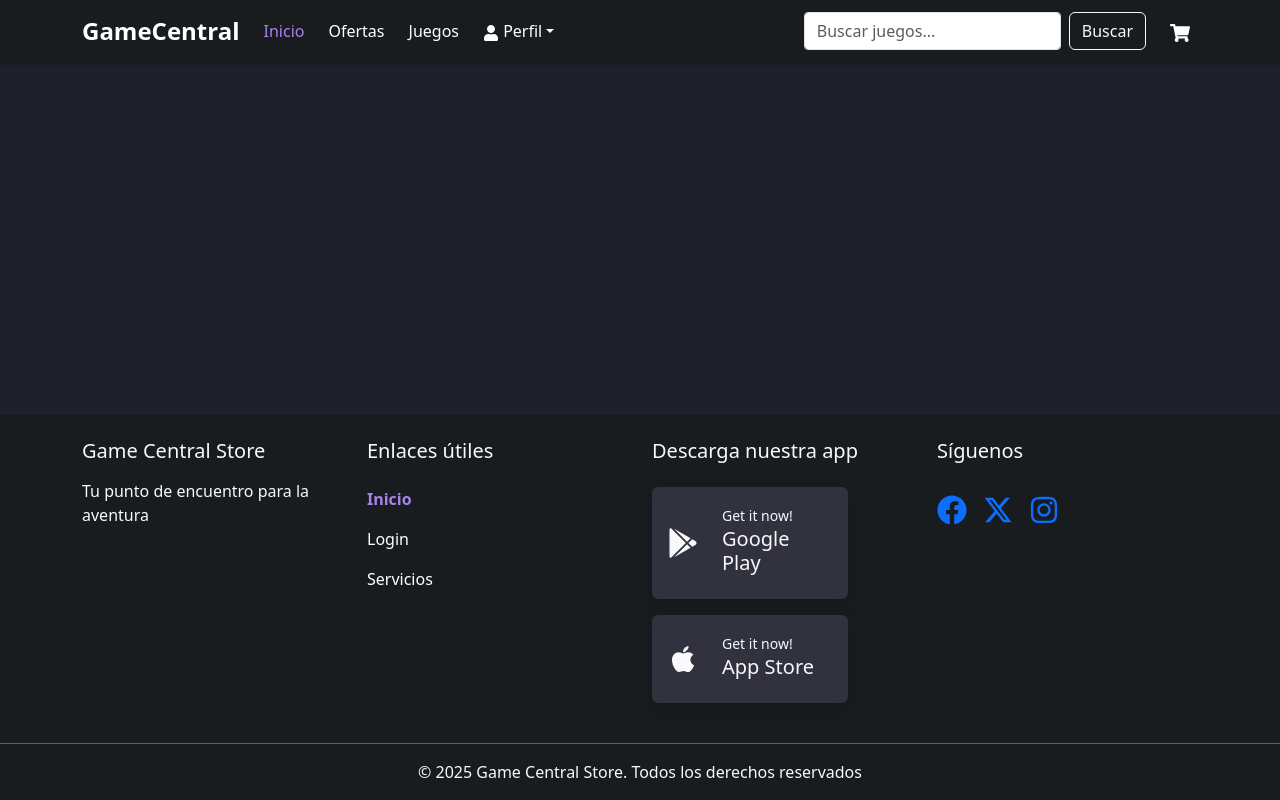
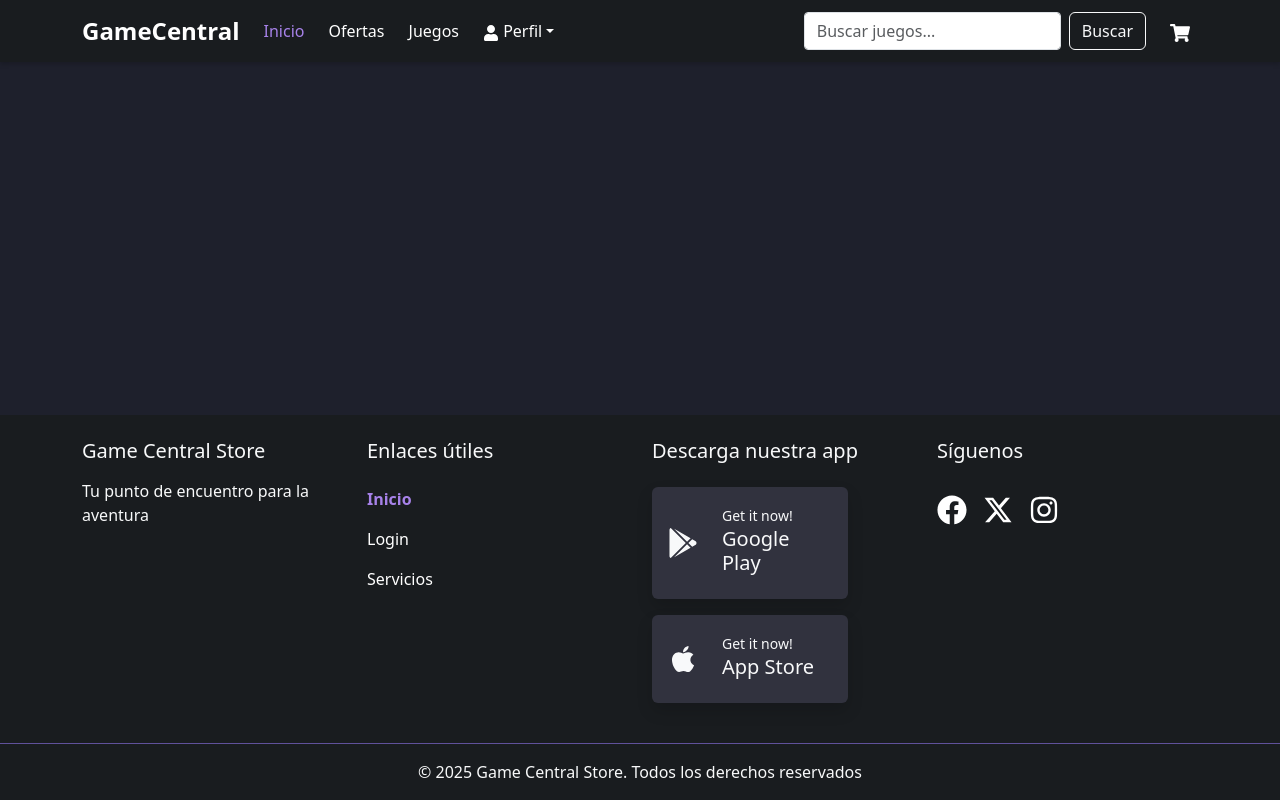
Before and after one commit to DanielCornelio/gameCentralStore, a React (Vite) app in the folder client/: page / in a window 1280 px wide. Built offline with nearby package versions, Linux system fonts and the light colour scheme.

Commit message:
se mejoran estilos de los links del footer

```diff
--- a/client/src/components/common/Footer/Footer.scss
+++ b/client/src/components/common/Footer/Footer.scss
@@ -11,7 +11,10 @@
 
     .nav-link {
       color: $text-light;
+      &:focus{
+      color: $secondary-hover !important;
 
+      }
       &.active {
         color: $secondary-hover;
         font-weight: bold;
@@ -26,10 +29,18 @@
 
   &__social {
     a {
-      transition: color 0.3s;
+      color: $text-light;
       &:hover {
         color: $secondary-hover !important;
       }
+      &.active{
+      color: $secondary-hover !important;
+      }
+      &:focus{
+      color: $secondary-hover !important;
+
+      }
+
     }
   }
 
```
